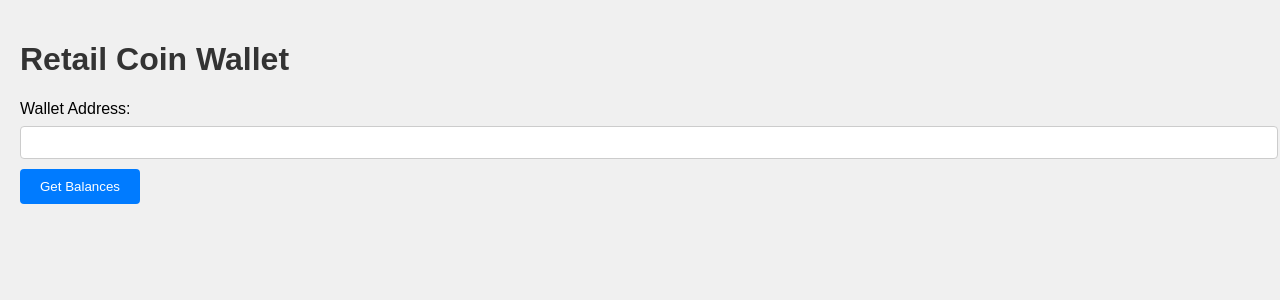
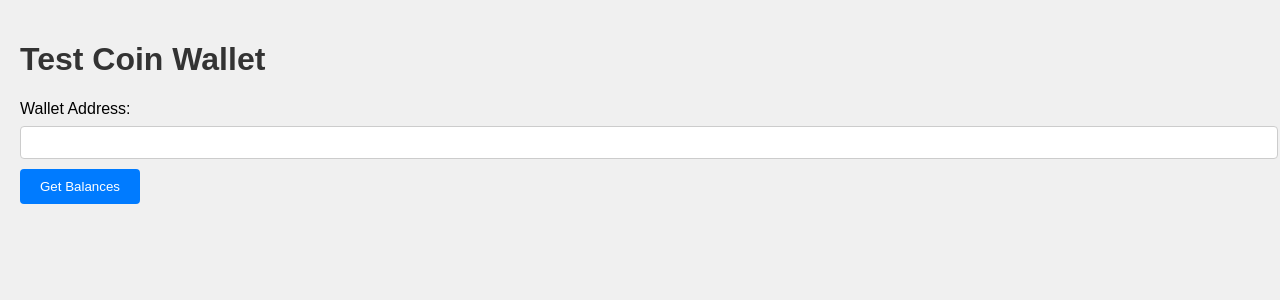
Before and after one commit to Tmd-Group-ID/RetailCoin, a Flask app: page / in a window 1280 px wide. Shown: the top 300 px of the page. Run offline with Flask 3, Linux system fonts and the light colour scheme.

Commit message:
index.html

```diff
--- a/templates/index.html
+++ b/templates/index.html
@@ -3,11 +3,11 @@
 <head>
     <meta charset="UTF-8">
     <meta name="viewport" content="width=device-width, initial-scale=1.0">
-    <title>Retail Coin Wallet</title>
+    <title>Test Coin Wallet</title>
     <link rel="stylesheet" href="{{ url_for('static', filename='style.css') }}">
 </head>
 <body>
-    <h1>Retail Coin Wallet</h1>
+    <h1>Test Coin Wallet</h1>
     <form action="/get_balances" method="post">
         <label for="address">Wallet Address:</label>
         <input type="text" id="address" name="address" required>
```
